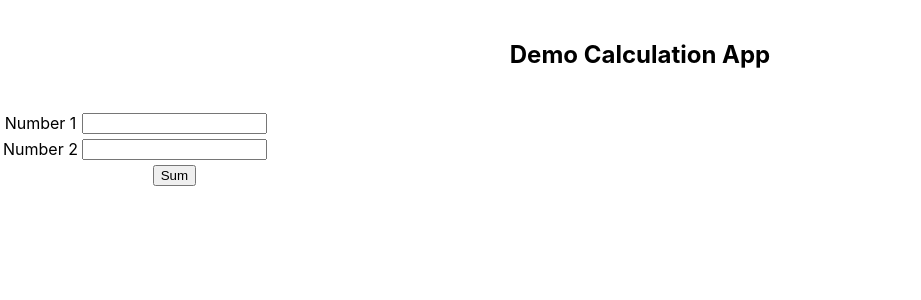
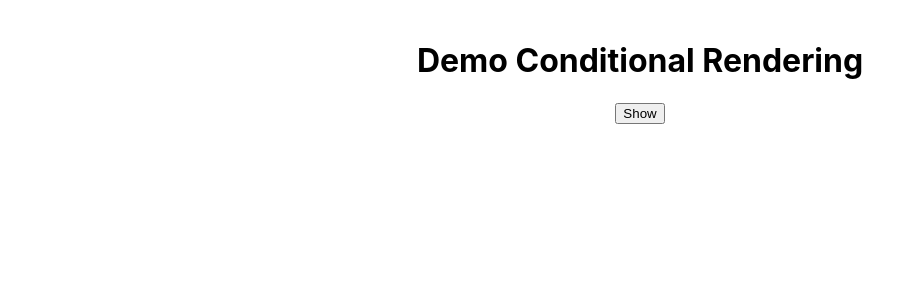
Before and after one commit to maytinhdian/myapp, a React (Create React App) app: page / in a window 1280 px wide. Shown: the top 300 px of the page, without its empty margins (0-921 px from the left). Built offline with nearby package versions, Linux system fonts and the light colour scheme.

Commit message:
24 Rendering 1 danh sách

```diff
--- a/src/components/CalculatorComponent.jsx
+++ b/src/components/CalculatorComponent.jsx
@@ -19,9 +19,9 @@ class CalculatorComponent extends Component {
     })
   }
 
-  handleCalculateSum(){
-    let sum = this.state.num1 + this.state.num2;
-    alert()
+  handleCalculateSum() {
+    let sum = this.state.num1 + this.state.num2
+    alert(sum)
   }
 
   componentDidUpdate(prevProps, prevState) {
--- /dev/null
+++ b/src/components/MyApp.jsx
@@ -0,0 +1,41 @@
+import React, { Component } from 'react'
+import '../App.css'
+
+class MyApp extends Component {
+  constructor(props) {
+    super(props)
+    this.state = {
+      status: false
+    }
+  }
+  handleShowHide() {
+    this.setState({
+      status: !this.state.status
+    })
+  }
+  render() {
+    let content
+    if (this.state.status === false) {
+      content = (
+        <div>
+          <button onClick={() => this.handleShowHide()}>Show</button>
+        </div>
+      )
+    } else {
+      content = (
+        <div>
+          <button onClick={() => this.handleShowHide()}>Hide</button>
+          <div>Show Content</div>
+        </div>
+      )
+    }
+    return (
+      <div className="App">
+        <h1>Demo Conditional Rendering</h1>
+        <div>{content}</div>
+      </div>
+    )
+  }
+}
+
+export default MyApp
--- a/src/index.js
+++ b/src/index.js
@@ -8,6 +8,7 @@ import ProductDetailComponent from './components/ProductDetailComponent'
 import CounterComponent from './components/CounterComponent'
 import CounterFuncComponent from './components/CounterFuncComponent'
 import CalculatorComponent from './components/CalculatorComponent'
+import MyApp from './components/MyApp'
 
 const root = ReactDOM.createRoot(document.getElementById('root'))
 root.render(
@@ -22,7 +23,8 @@ root.render(
       content="Description"
     /> */}
 
-    <CalculatorComponent />
+    {/* <CalculatorComponent /> */}
+    <MyApp />
   </React.StrictMode>
 )
 
```
